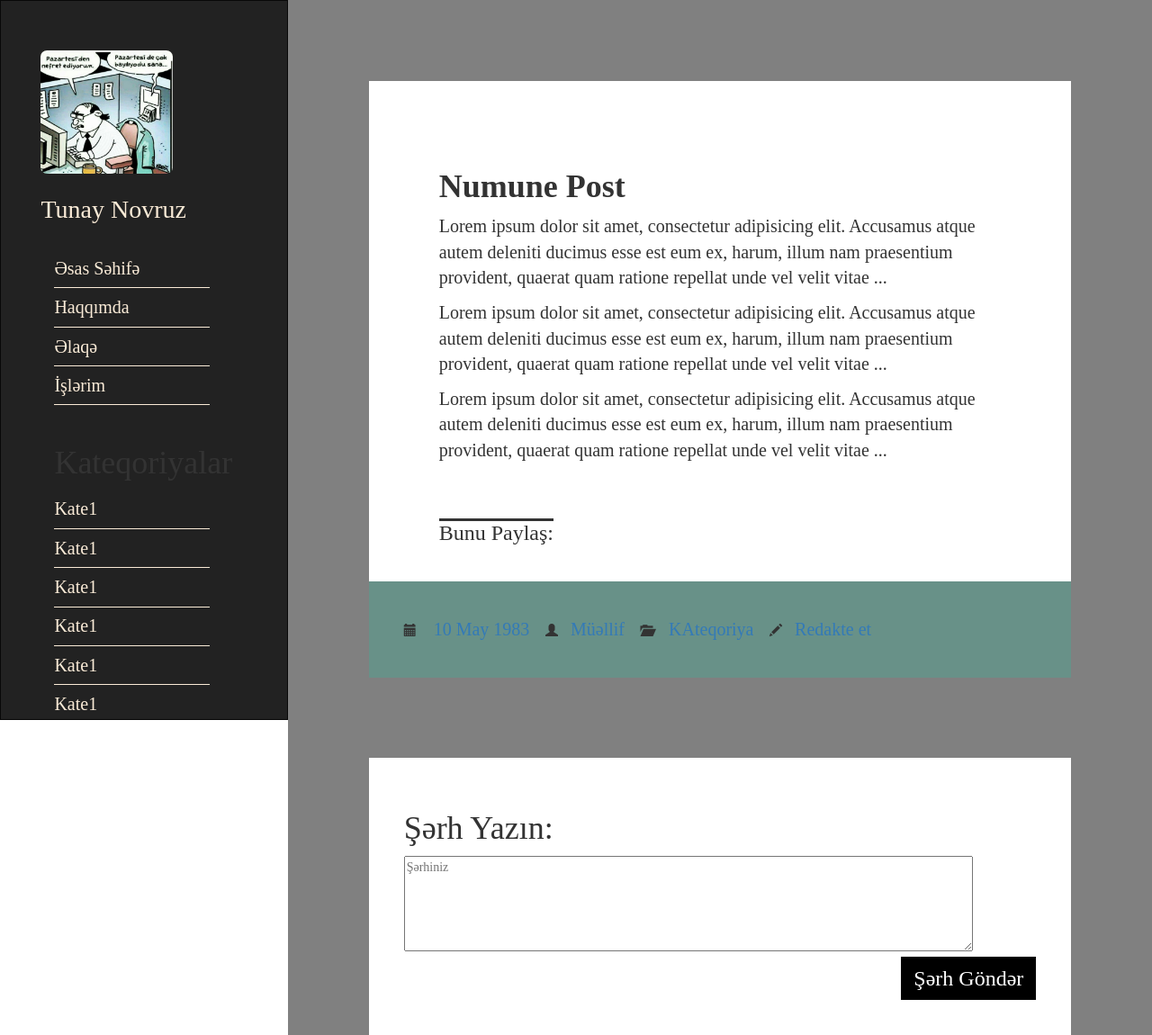
After one commit to TunayNovruz/Blog, a PHP site: page /post-template.html in a window 1280 px wide. The commit adds this page. Shown: the whole page at 90% size. Run offline with PHP 8.4, Linux system fonts and the light colour scheme.

Commit message:
Post and share buttons

```diff
--- a/frontend/css/style.css
+++ b/frontend/css/style.css
@@ -5,14 +5,12 @@
 .left{
     padding-left:5%;
     margin:0;
-    height:100vh;
-
 }
 .logo{
     margin-top: 20%;
 }
 .logo > img{
-    width:40%;
+    width:60%;
     display: block;
     border-radius: 5%;
 }
@@ -30,6 +28,7 @@
     font-size:20px;
     border-bottom:solid .5px;
     text-decoration: none;
+    padding:4% 0;
 }
 a:hover{
     color: #5e5e5e;
@@ -38,6 +37,12 @@ a:hover{
     border-radius:0;
     margin-bottom:0;
     position: fixed;
+    top:0;
+    bottom:0;
+    overflow: auto;
+}
+.navbar-inverse::-webkit-scrollbar{
+    visibility: hidden;
 }
 /*Right Posts panel dizayn*/
 .right{
@@ -46,7 +51,8 @@ a:hover{
     background-color: grey;
     height:100%;
     box-sizing: border-box;
-    padding:10%;
+    padding:7%;
+    padding-bottom:0;
 }
 .post{
     padding:10%;
@@ -59,9 +65,44 @@ a:hover{
 }
 .post_footer{
     padding:5%;
-    background: darkslategray;
+    background: rgba(21, 204, 162, 0.22);
 }
 .post_footer>a{
-    margin:2%;
+    margin:0 2%;
     font-size:20px;
 }
+/* Social media buttons */
+.paylash{
+    padding:5% 0;
+}
+.paylash>h3{
+    display: inline-block;
+    border-top:solid;
+}
+/* Comment hissesi*/
+.comment{
+    background: white;
+    float: right;
+    width:100%;
+    padding:5%;
+
+}
+.comment>textarea{
+    width:90%;
+}
+#send{
+    float: right;
+    display: block;
+    padding:1% 2%;
+    font-size:24px;
+    background: black;
+    color: white;
+    border:none;
+}
+/* mobile version */
+@media screen and (max-width: 768px) {
+    .navbar-inverse{
+        position: relative;
+    }
+
+}
--- /dev/null
+++ b/post-template.html
@@ -0,0 +1,88 @@
+<!DOCTYPE html>
+<html lang="en">
+<head>
+    <meta charset="UTF-8">
+    <title>Title</title>
+    <link rel="stylesheet" href="frontend/bootstrap/css/bootstrap.min.css">
+    <link rel="stylesheet" href="frontend/css/style.css">
+    <meta name="viewport"
+          content="width=device-width, user-scalable=no, initial-scale=1.0, maximum-scale=1.0, minimum-scale=1.0">
+    <script type='text/javascript' src='//platform-api.sharethis.com/js/sharethis.js#property=596e1999b69de60011989f63&product=inline-share-buttons' async='async'></script>
+</head>
+<body>
+<div class="container-fluid">
+    <div class="row">
+        <div class="navbar col-md-3 col-sm-12 navbar-inverse">
+            <div class=" left">
+                <div class="navbar-header">
+                    <div class="col-md-12 logo">
+                        <img src="images/profil.jpg" alt="profil photo"> <br>
+                        <a href="#"> Tunay Novruz</a>
+                    </div>
+                    <button type="button" class="navbar-toggle" data-toggle="collapse" data-target="#menu">
+                        <span class="icon-bar"></span>
+                        <span class="icon-bar"></span>
+                        <span class="icon-bar"></span>
+                    </button>
+                </div>
+                <div class=" collapse navbar-collapse" id="menu">
+                    <div class="col-md-10 menu">
+                        <a href="#">Əsas Səhifə</a>
+                        <a href="#">Haqqımda</a>
+                        <a href="#">Əlaqə</a>
+                        <a href="#">İşlərim</a>
+                    </div>
+                    <div class="col-md-10 menu">
+                        <h1>Kateqoriyalar</h1>
+                        <a href="#">Kate1</a>
+                        <a href="#">Kate1</a>
+                        <a href="#">Kate1</a>
+                        <a href="#">Kate1</a>
+                        <a href="#">Kate1</a>
+                        <a href="#">Kate1</a>
+                        <a href="#">Kate1</a>
+                        <a href="#">Kate1</a>
+                        <a href="#">Kate1</a>
+                        <a href="#">Kate1</a>
+                        <a href="#">Kate1</a>
+                        <a href="#">Kate1</a>
+                        <a href="#">Kate1</a>
+                        <a href="#">Kate1456</a>
+                    </div>
+                </div>
+            </div>
+        </div>
+        <div class="col-md-9 col-sm-12 right">
+            <div><div class="post">
+                    <h1> <b> Numune Post </b></h1>
+                    <p>Lorem ipsum dolor sit amet, consectetur adipisicing elit. Accusamus atque autem deleniti ducimus esse est eum ex, harum, illum nam praesentium provident, quaerat quam ratione repellat unde vel velit vitae ...</p>
+                    <p>Lorem ipsum dolor sit amet, consectetur adipisicing elit. Accusamus atque autem deleniti ducimus esse est eum ex, harum, illum nam praesentium provident, quaerat quam ratione repellat unde vel velit vitae ...</p>
+                    <p>Lorem ipsum dolor sit amet, consectetur adipisicing elit. Accusamus atque autem deleniti ducimus esse est eum ex, harum, illum nam praesentium provident, quaerat quam ratione repellat unde vel velit vitae ...</p>
+                    <div class="paylash">
+                        <h3>Bunu Paylaş:</h3>
+                        <div class="sharethis-inline-share-buttons"></div>
+                    </div>
+            </div>
+                <div class="post_footer">
+                    <i class="glyphicon glyphicon-calendar"></i><a href=""> 10 May 1983</a>
+                    <i class="glyphicon glyphicon-user"></i><a href="">Müəllif</a>
+                    <i class="glyphicon glyphicon-folder-open"></i> <a href="">KAteqoriya</a>
+                    <i class="glyphicon glyphicon-pencil"></i><a href="">Redakte et</a>
+                </div>
+            </div>
+        </div>
+        <div class="col-md-9 col-sm-12 right">
+            <div class="comment">
+             <h1> Şərh Yazın:</h1>
+                <textarea name="" id="txa" rows="5" placeholder="Şərhiniz"></textarea><br>
+                <button id="send"> Şərh Göndər</button>
+            </div>
+        </div>
+    </div>
+</div>
+
+<script src="frontend/bootstrap/js/jquery.min.js"></script>
+<script src="frontend/bootstrap/js/bootstrap.min.js"></script>
+<script src="frontend/js/main.js"></script>
+</body>
+</html>
```
Also changed, not shown: template.html (+18 -10 lines).
